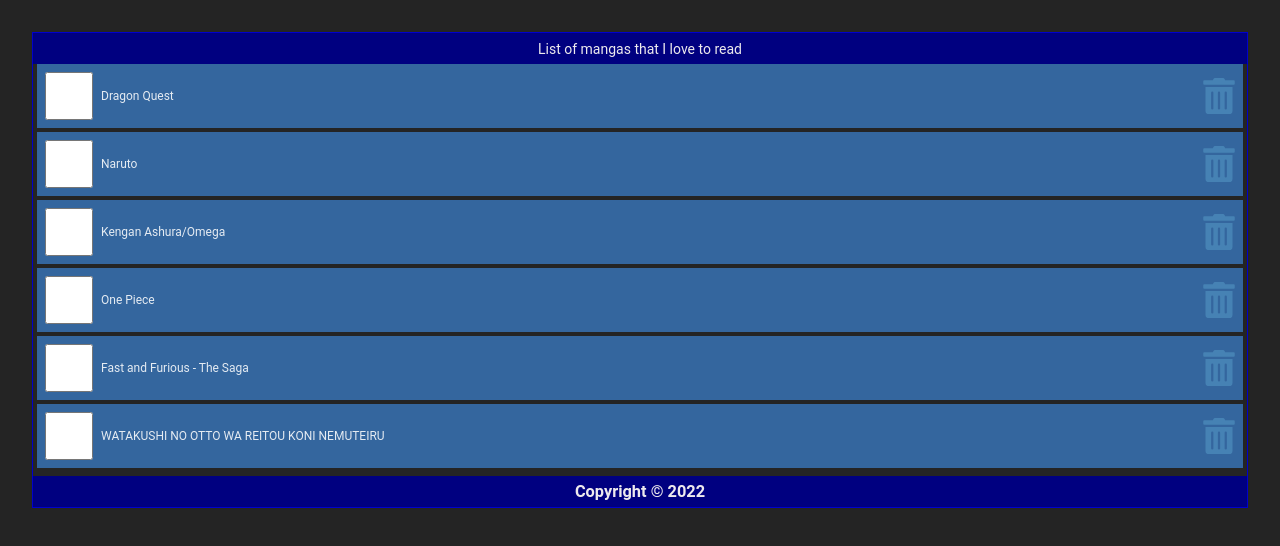
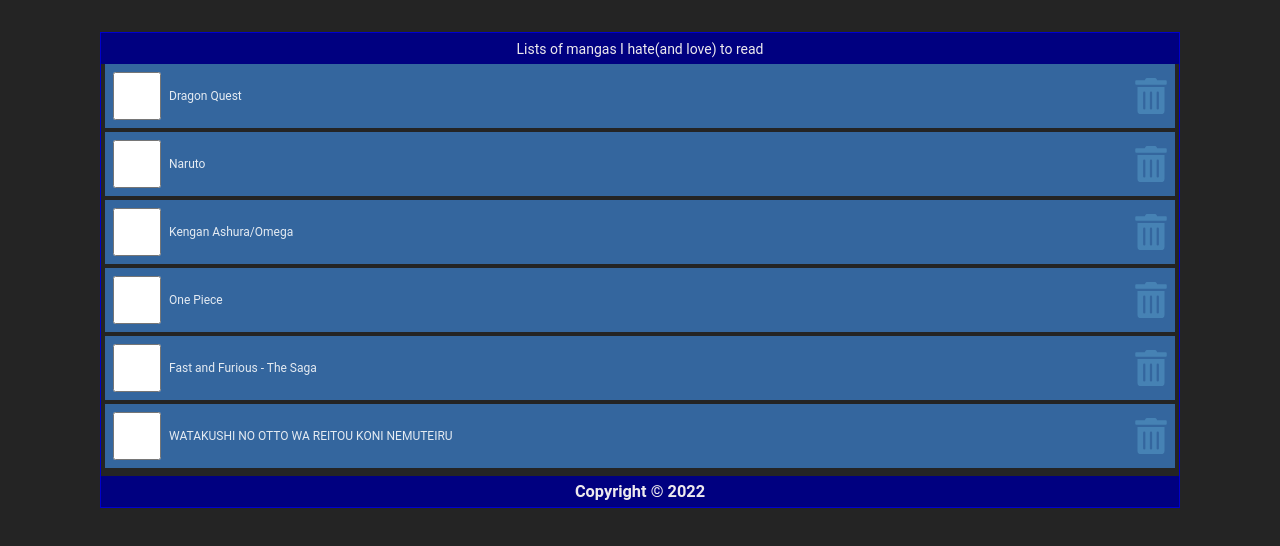
Before and after one commit to high400/my-wikia, a React (Vite) app: page / in a window 1280 px wide. Shown: the top 546 px of the page. Built offline with nearby package versions, Linux system fonts and the light colour scheme.

Commit message:
I stopped following this man after chapter 8, because I used Typescript. I am gonna re-do using Javascript

```diff
--- a/src/App.css
+++ b/src/App.css
@@ -29,7 +29,8 @@
   width: 100%;
   /* min-width: 500px;  */
   /*  Will fix this min-width as "420px" later on  */
-  max-width: 1920px;
+  max-width: 1080px;
+  max-height: 1920px;
   border: 1px solid mediumblue;
   margin: auto;
 }
@@ -49,6 +50,7 @@
 /* What is within "GetNames" will show up here  */
 .container {
   width: 100%;
+  max-height: 1920px;
   display: flex;
   flex-direction: column;
   flex-grow: 1;
@@ -161,7 +163,7 @@
 /* Common style for button  */
 /* Common style for body and h1  */
 body {
-  min-height: 100vh;
+  /* min-height: 100vh; */
   font-family: "Roboto", "Oxygen", "Ubuntu", "Cantarell", "Fira Sans",
     "Droid Sans", "Helvetica Neue", sans-serif;
   -webkit-font-smoothing: antialiased;
--- a/src/App.tsx
+++ b/src/App.tsx
@@ -7,11 +7,11 @@
   return (
     <>
       <div className="App">
-        <Header />
+        <Header title="Lists of mangas I hate(and love) to read" />
+        {/* Fixed it "Header.tsx". Check the file to know more  */}
         <GetNames />
         <Footer />
       </div>
-
     </>
   );
 }
--- a/src/components/GetNames.tsx
+++ b/src/components/GetNames.tsx
@@ -42,13 +42,16 @@
   return (
     <>
       <div className="container">
+        {items.length ? (
           <ul>
             {items.map((item) => (
               <li key={item.id} className="item">
                 <input type="checkbox" onChange={() => handleCheck(item.id)} />
                 {/* The "onChange" event here is to see what is going on in the console */}
                 <label
-                style={item.checked ? { textDecoration: "line-through" } : null}
+                  style={
+                    item.checked ? { textDecoration: "line-through" } : null
+                  }
                   // onDoubleClick={() => handleCheck(item.id)}
                   // I am not using this onDoubleClick function because it is very stupid and confusing. Just use the onClick in this case, that is sufficient
                 >
@@ -64,6 +67,9 @@
               </li>
             ))}
           </ul>
+        ) : (
+          <p style={{ marginTop: "2rem" }}>Your list is empty.</p>
+        )}
       </div>
     </>
   );
--- a/src/components/Header.tsx
+++ b/src/components/Header.tsx
@@ -1,9 +1,12 @@
-import React, { useState } from "react";
 import "../App.css";
 
-type Props = {};
+type Props = {
+  title: string,
+};
+// You fix this "title" problem by typing in the "type Props {}" right there. What a pain in the butt
 
 const Header = (props: Props) => {
+  // Keep in mind, in typescript, we cannot call title the way we do in Javascript files
   const headerStyle = {
     backgroundColor: "#000080",
     // The "#0000cd" code is for "medium blue"
@@ -20,7 +23,7 @@
 
   return (
     <div style={headerStyle}>
-      List of mangas that I love to read
+      {props.title}
     </div>
   );
 };
```
Lines whose indentation alone changed are shown as unchanged.
